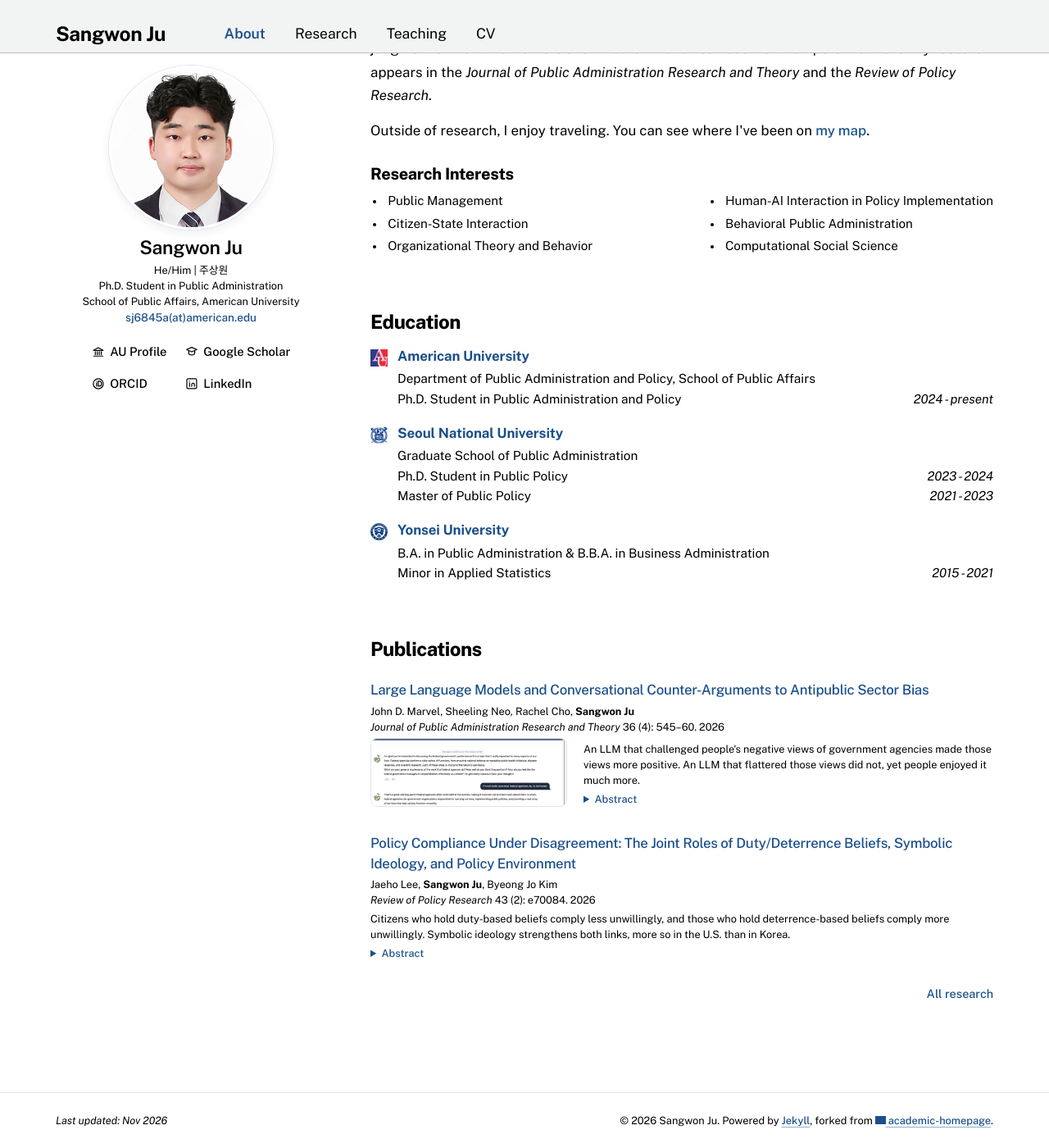
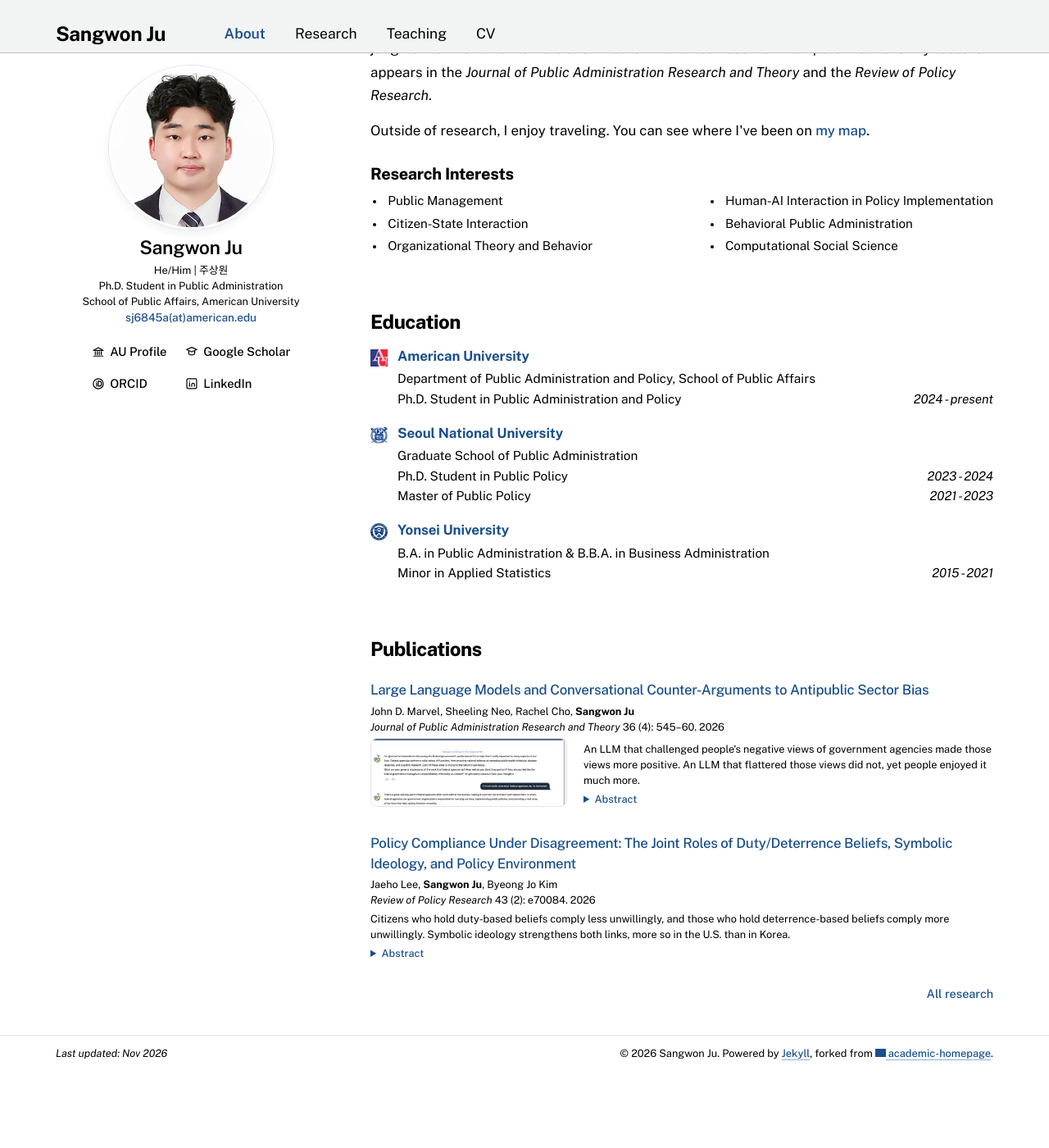
Before and after one commit to SangwonJu/sangwonju.github.io, a Jekyll site: the page built from index.html, in a window 1280 px wide and 1400 px high, scrolled down 383 px. Shown: the whole window at 82% size. Built offline with Jekyll 4.4.1, drawn with Linux system fonts in a browser that asks for light colours; after the commit the page ends 1689 px from its top, so only the background shows below that; grey boxes are pictures that could not be loaded.

Commit message:
Tighten the space above the footer and slim the footer
Three spacings stacked above the footer on the About page (the last
section's link padding, the between-section margin and the footer's own
margin), leaving 113px of blank space. Keep one 40px gap on every page,
trim the footer from 68px to 44px, and stack its two lines on phones.

Co-Authored-By: Claude Opus 5.5 <noreply@anthropic.com>

```diff
--- a/assets/css/global.css
+++ b/assets/css/global.css
@@ -1517,3 +1517,31 @@ html body nav.site-nav .navbar-nav .nav-link {
 .cv-pages-fallback {
     padding: 1rem 0;
 }
+
+/* Footer: one 40px gap above it on every page, and a slimmer bar */
+html body.page-home main .home-card:last-child,
+html body.page-home main .col-lg-8 > section:last-of-type {
+    margin-bottom: 0 !important;
+}
+html body.page-home main .home-card__foot {
+    padding-bottom: 0 !important;
+}
+html body .footer {
+    margin-top: 40px !important;
+    padding-top: 12px !important;
+    padding-bottom: 12px !important;
+}
+html body .footer .row {
+    margin-top: 0 !important;
+    margin-bottom: 0 !important;
+}
+@media (max-width: 575.98px) {
+    html body .footer .row > .col-6 {
+        flex: 0 0 100%;
+        max-width: 100%;
+    }
+    html body .footer .row > .col-6 .text-right {
+        text-align: left !important;
+        margin-top: 2px;
+    }
+}
```
